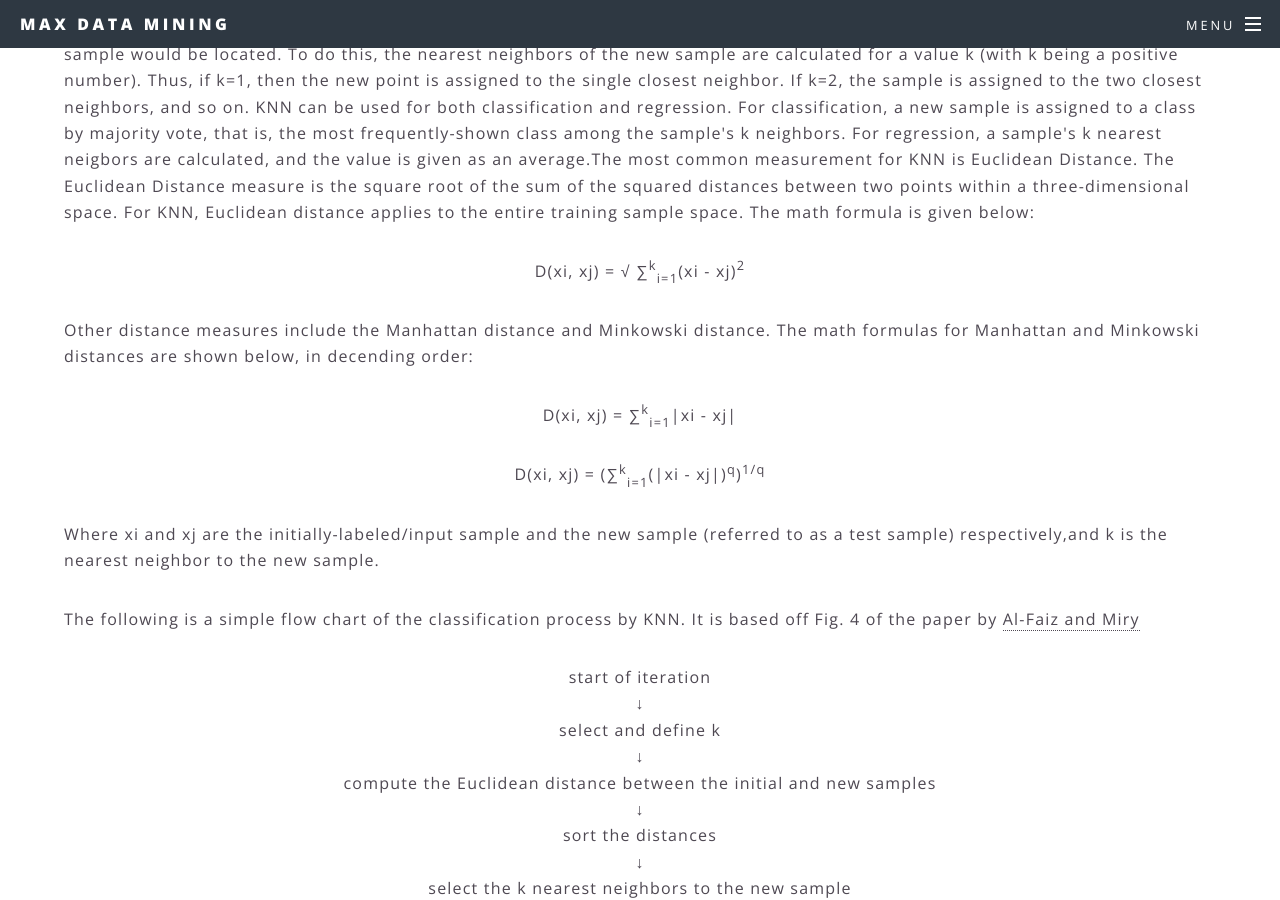
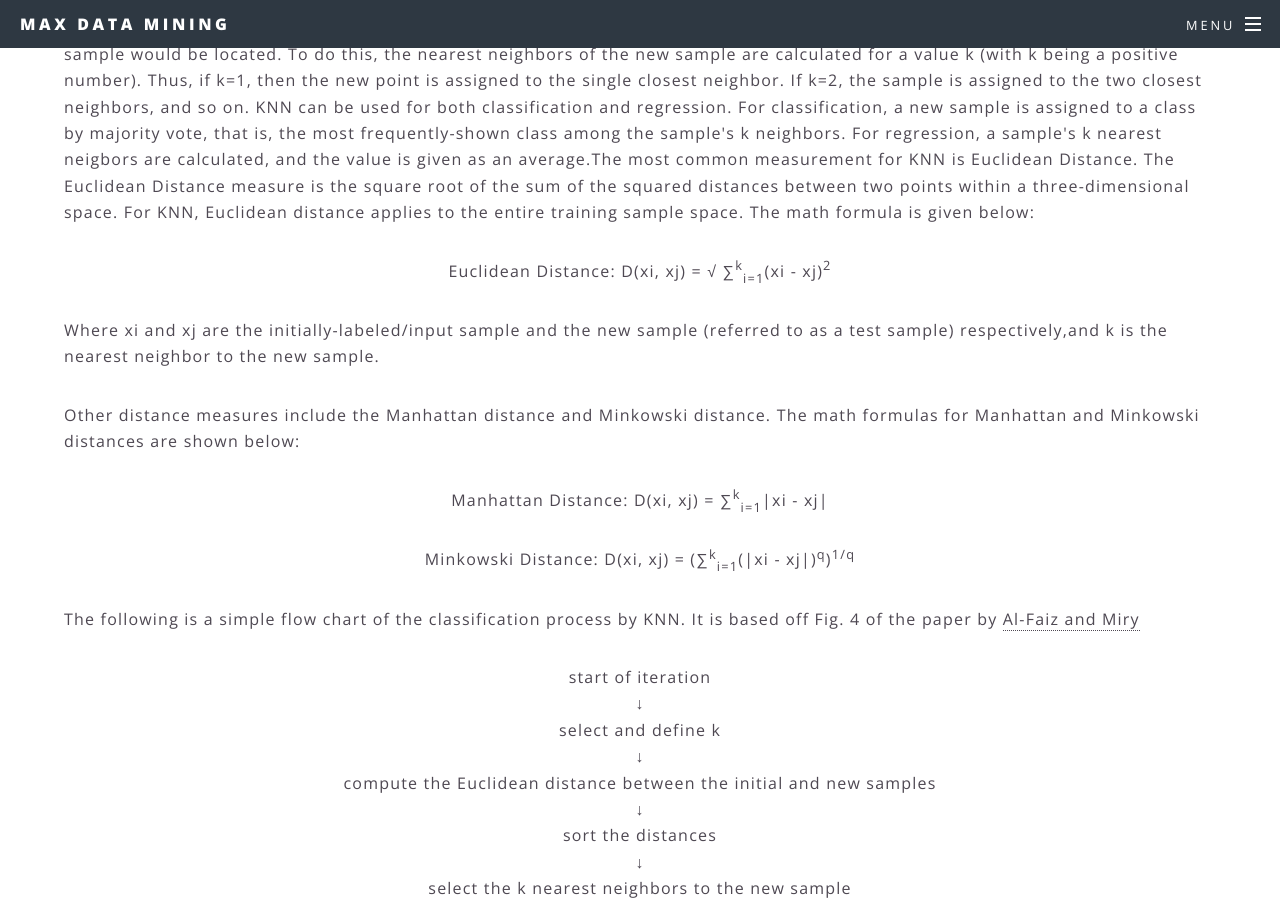
Before and after one commit to pbabokhov/MaxDataMining.github.io, a Jekyll site: the page built from method.html, in a window 1280 px wide and 900 px high, scrolled down 443 px. Built offline with Jekyll 4.4.1, drawn with Linux system fonts in a browser that asks for light colours.

Commit message:
Update method.html

```diff
--- a/method.html
+++ b/method.html
@@ -6,18 +6,17 @@
 K-Nearest Neighbors, or KNN, is a supervised non-parametric lazy algorithm, first proposed by Evelyn Fix and J.L. Hodges in 1951. The basic premise of KNN is that there is an initial data point/sample, and we want to predict where a where in the feature space a new sample would be located. To do this, the nearest neighbors of the new sample are calculated for a value k (with k being a positive number). Thus, if k=1, then the new point is assigned to the single closest neighbor. If k=2, the sample is assigned to the two closest neighbors, and so on. KNN can be used for both classification and regression. For classification, a new sample is assigned to a class by majority vote, that is, the most frequently-shown class among the sample's k neighbors. For regression, a sample's k nearest neigbors are calculated, and the value is given as an average.The most common measurement for KNN is Euclidean Distance. The Euclidean Distance measure is the square root of the sum of the squared distances between two points within a three-dimensional space. For KNN, Euclidean distance applies to the entire training sample space. The math formula is given below:
 </p>
 
-<p align="center">D(xi, xj) = √ ∑<sup>k</sup><sub>i=1</sub>(xi - xj)<sup>2</sup></p>
-
-<p>
-Other distance measures include the Manhattan distance and Minkowski distance. The math formulas for Manhattan and Minkowski distances are shown below, in decending order:</p>
-
-<p align="center">D(xi, xj) = ∑<sup>k</sup><sub>i=1</sub>|xi - xj|</p>
-
-<p align="center">D(xi, xj) = (∑<sup>k</sup><sub>i=1</sub>(|xi - xj|)<sup>q</sup>)<sup>1/q</sup></p>
-
+<p align="center">Euclidean Distance: D(xi, xj) = √ ∑<sup>k</sup><sub>i=1</sub>(xi - xj)<sup>2</sup></p>
 
 <p>
 Where xi and xj are the initially-labeled/input sample and the new sample (referred to as a test sample) respectively,and k is the nearest neighbor to the new sample.</p>
+
+<p>
+Other distance measures include the Manhattan distance and Minkowski distance. The math formulas for Manhattan and Minkowski distances are shown below:</p>
+
+<p align="center">Manhattan Distance: D(xi, xj) = ∑<sup>k</sup><sub>i=1</sub>|xi - xj|</p>
+
+<p align="center">Minkowski Distance: D(xi, xj) = (∑<sup>k</sup><sub>i=1</sub>(|xi - xj|)<sup>q</sup>)<sup>1/q</sup></p>
 
 <p>
 The following is a simple flow chart of the classification process by KNN. It is based off Fig. 4 of the paper by <a href="http://dx.doi.org/10.5772/48531">Al-Faiz and Miry</a>
```
